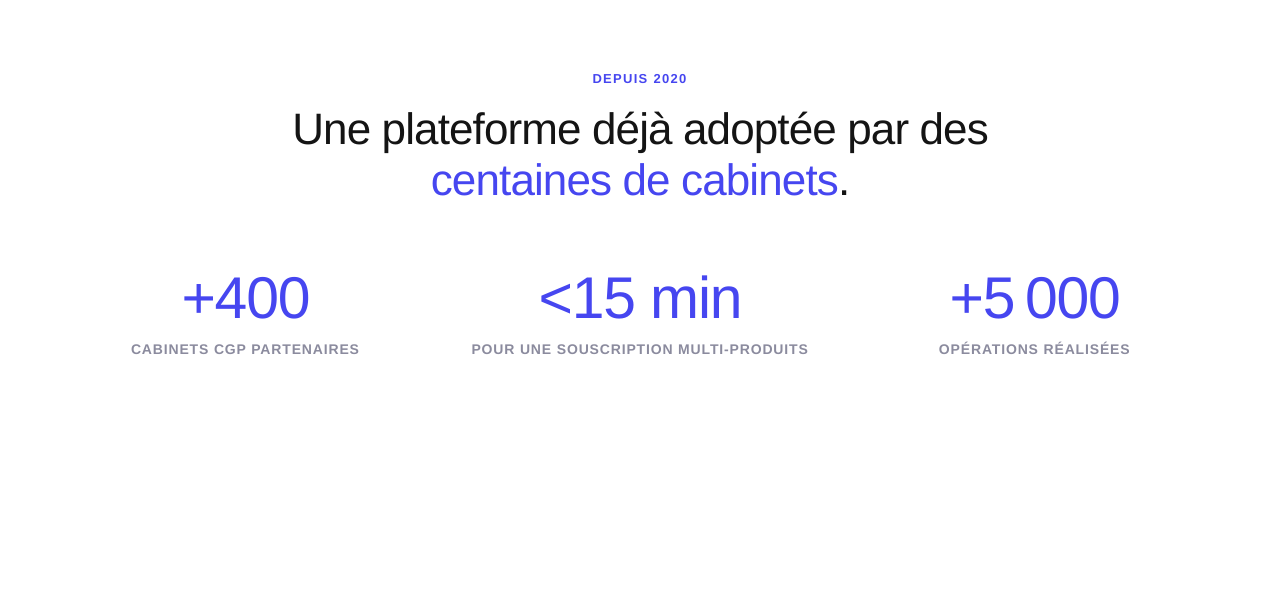
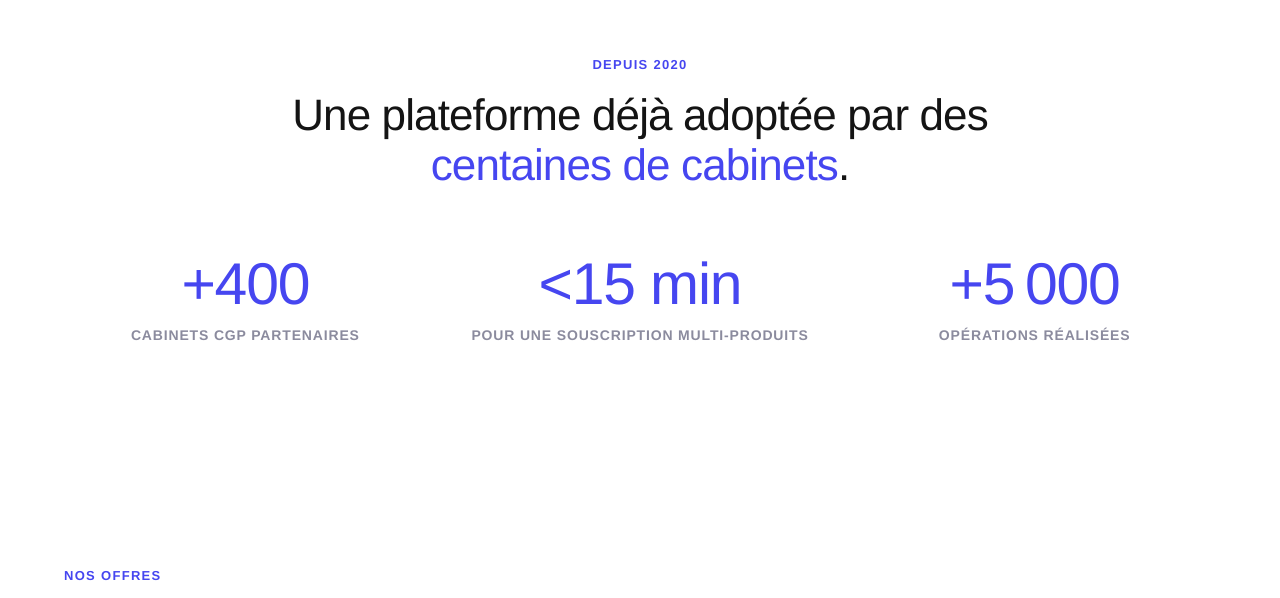
Before and after one commit to Yv-ia/landing-wenimmo, a Next.js app: page / in a window 1280 px wide. Shown: the part 2074-2672 px from the top of the page. Built offline with nearby package versions, Linux system fonts and the light colour scheme; a web font is replaced by a local one.

Commit message:
Hecaton checkpoint: update styles
Created automatically by Hecaton after an agent prompt changed the worktree.

```diff
--- a/app/globals.css
+++ b/app/globals.css
@@ -531,7 +531,7 @@ body.js .reveal.is-visible { opacity: 1; transform: none; }
 /* ==========================================================================
    SECTIONS — communs
    ========================================================================== */
-.section { padding-block: clamp(72px, 9vw, 120px); }
+.section { padding-block: clamp(60px, 9vw, 108px); }
 
 .section__head { max-width: 760px; margin-bottom: clamp(40px, 5vw, 64px); }
 .section__head--center { text-align: center; margin-inline: auto; }
```
